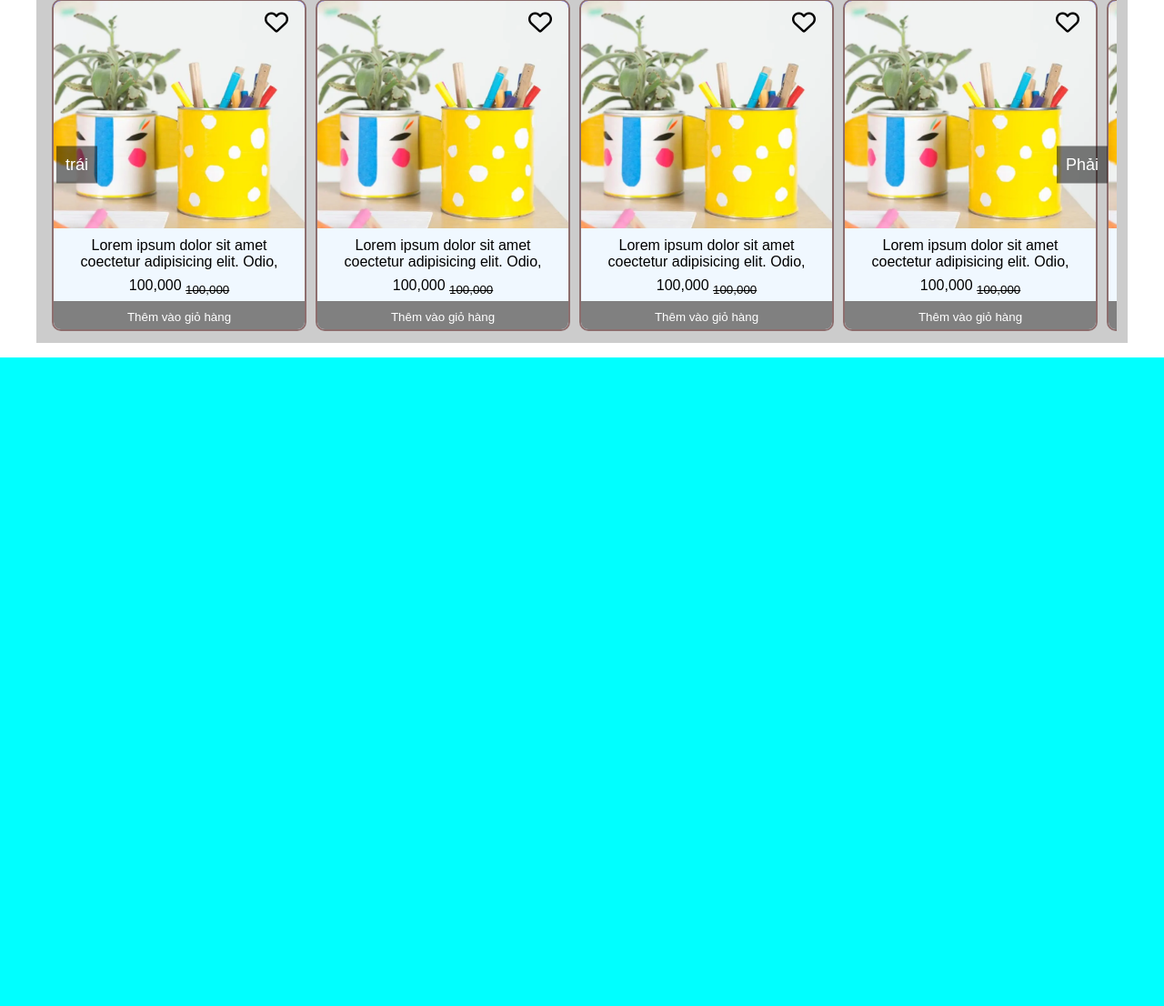
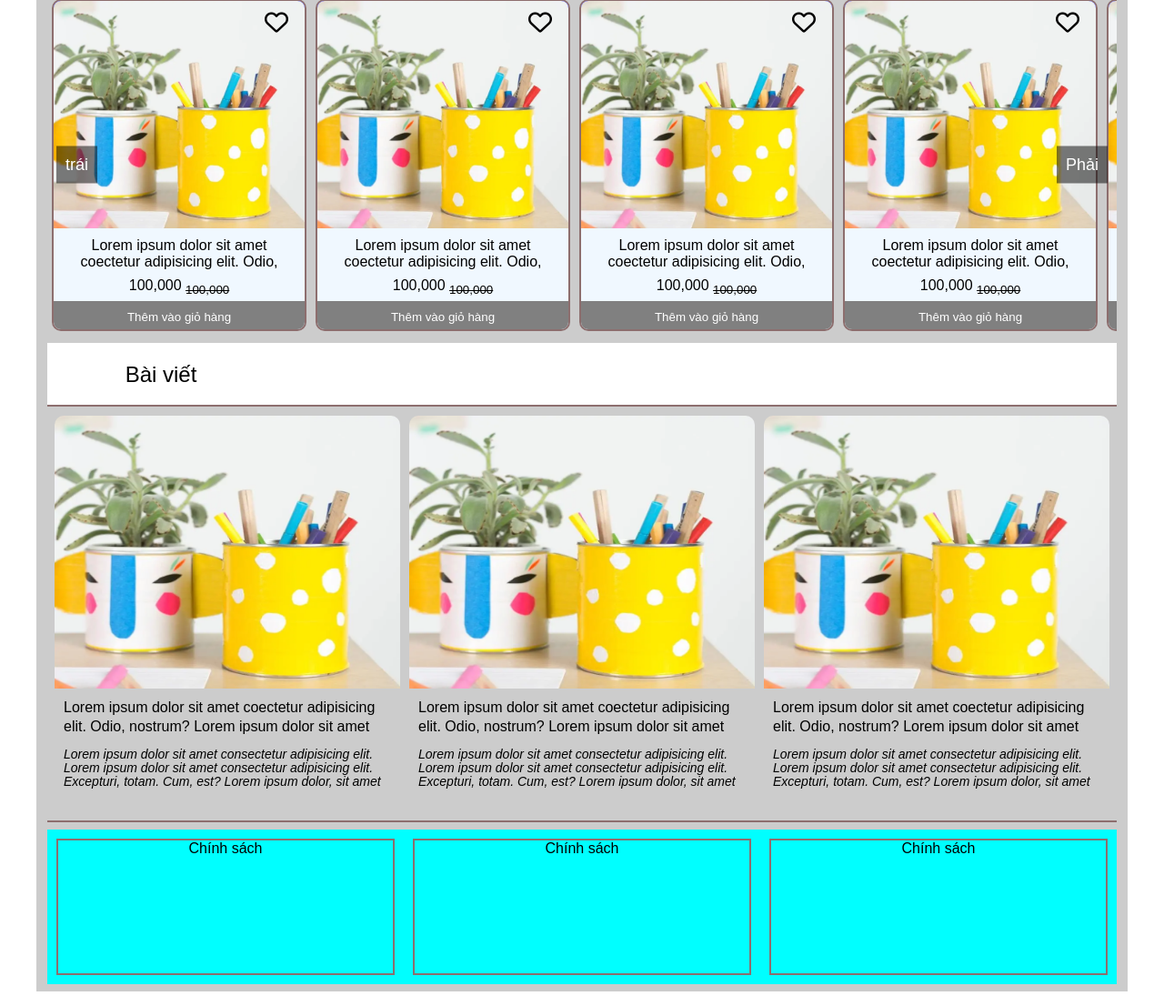
Before and after one commit to hOOANGhUUUY/duan1, a PHP site: page /html/index.html in a window 1280 px wide. Shown: the part 1623-2729 px from the top of the page at 91% size. Before the commit the page ends 2016 px from the top, so only its background shows below. Run offline with PHP 8.4, Linux system fonts and the light colour scheme; some libraries are stand-ins or nearby versions.

Commit message:
Hoàn thiện

```diff
--- a/css/index.css
+++ b/css/index.css
@@ -649,6 +649,99 @@
 
     /* end sản phẩm hot  */
 
+
+    /* bài viết  */
+    .box-post{
+        margin-top: 10px;
+        width: 100%;
+        height: auto;
+        /* background-color: aquamarine; */
+        display: flex;
+        justify-content: center;
+        flex-wrap: wrap;
+        gap: 10px;
+        border-bottom: 2px solid #8D6E6E;
+    }
+    .post{
+        width: 380px;
+        height: 445px;
+        /* background-color: blue; */
+        border-radius: 10px;
+        overflow: hidden;
+    }
+
+    .post .img-post {
+        width: 380px;
+        height: 300px;
+        /* background-color: blue; */
+        overflow: hidden;
+    }
+
+    .post .img-post img {
+        width: 100%;
+        height: 100%;
+
+    }
+
+    .post .name-post {
+        width: 100%;
+        height: 55px;
+        padding: 10px;
+        font-size: 16px;
+        line-height: 21px;
+        overflow: hidden;
+        display: -webkit-box;
+        -webkit-box-orient: vertical;
+        text-overflow: ellipsis;
+        text-align: left;
+    }
+    .post .name-post a {
+        display: block;
+        font-weight: 540;
+        font-size: 16px;
+        color: black;
+        text-decoration: none;
+    }
+    .post .description{
+        width: 100%;
+        height: 55px;
+        padding: 10px;
+        font-size: 14px;
+        line-height: 15px;
+        overflow: hidden;
+        display: -webkit-box;
+        -webkit-box-orient: vertical;
+        text-overflow: ellipsis;
+        text-align: left;
+    }
+
+    .post .description span{
+        font-style: italic;
+        font-weight: 400;
+
+    }
+    /* end bài viết  */
+
+
+    /* bố cục chính sách */
+    #box-policy-home{
+        width: 100%;
+        /* height: 500px; */
+        background-color: aqua;
+        display: flex;
+        justify-content: center;
+    }
+    #box-policy-home .box-policy{
+        width: 380px;
+        height: 150px;
+        margin: 10px;
+        /* background-color: blue; */
+        border: 2px solid #8D6E6E;
+
+
+    }
+    /* end bố cục chính sách */
+
     /* End css main  */
 }
 
--- a/html/index.html
+++ b/html/index.html
@@ -337,7 +337,7 @@
 
                                 // Đặt số sản phẩm hiển thị tối đa (4 sản phẩm trong một lần)
                                 const maxVisibleProducts = 4;
-                                const totalProducts = document.querySelectorAll('.product').length;
+                                const totalProducts = productsContainer.querySelectorAll('.product').length;
                                 console.log(totalProducts);
 
                                 const totalVisibleWidth = maxVisibleProducts * 280; // Tổng chiều rộng của các sản phẩm hiển thị
@@ -360,6 +360,72 @@
                             </script>
                         </div>
                     </section>
+                    <section id="box-post-home" class="col l-12">
+                        <div class="title-box">
+                            <h3>Bài viết</h3>
+                        </div>
+                        <div class="box-post">
+                            <div class="post">
+                                <div class="img-post">
+                                    <a href="#"><img src="/image/y-tuong-lam-do-handmade-2.webp" alt=""></a>
+
+                                </div>
+                                <div class="name-post">
+                                    <a href="#">Lorem ipsum dolor sit amet coectetur adipisicing elit. Odio, nostrum?
+                                        Lorem
+                                        ipsum dolor sit amet consectetur, adipisicing elit. Doloribus,
+                                        recusandae.</a>
+                                </div>
+                                <div class="description">
+                                    <span>Lorem ipsum dolor sit amet consectetur adipisicing elit. Lorem ipsum dolor sit amet consectetur adipisicing elit. Excepturi, totam.
+                                         Cum, est? Lorem ipsum dolor, sit amet consectetur adipisicing elit. Odit, veritatis.</span>
+                                </div>
+                            </div>
+                            <div class="post">
+                                <div class="img-post">
+                                    <a href="#"><img src="/image/y-tuong-lam-do-handmade-2.webp" alt=""></a>
+
+                                </div>
+                                <div class="name-post">
+                                    <a href="#">Lorem ipsum dolor sit amet coectetur adipisicing elit. Odio, nostrum?
+                                        Lorem
+                                        ipsum dolor sit amet consectetur, adipisicing elit. Doloribus,
+                                        recusandae.</a>
+                                </div>
+                                <div class="description">
+                                    <span>Lorem ipsum dolor sit amet consectetur adipisicing elit. Lorem ipsum dolor sit amet consectetur adipisicing elit. Excepturi, totam.
+                                         Cum, est? Lorem ipsum dolor, sit amet consectetur adipisicing elit. Odit, veritatis.</span>
+                                </div>
+                            </div>
+                            <div class="post">
+                                <div class="img-post">
+                                    <a href="#"><img src="/image/y-tuong-lam-do-handmade-2.webp" alt=""></a>
+
+                                </div>
+                                <div class="name-post">
+                                    <a href="#">Lorem ipsum dolor sit amet coectetur adipisicing elit. Odio, nostrum?
+                                        Lorem
+                                        ipsum dolor sit amet consectetur, adipisicing elit. Doloribus,
+                                        recusandae.</a>
+                                </div>
+                                <div class="description">
+                                    <span>Lorem ipsum dolor sit amet consectetur adipisicing elit. Lorem ipsum dolor sit amet consectetur adipisicing elit. Excepturi, totam.
+                                         Cum, est? Lorem ipsum dolor, sit amet consectetur adipisicing elit. Odit, veritatis.</span>
+                                </div>
+                            </div>
+                        </div>
+                    </section>
+                    <section id="box-policy-home" class="col l-12">
+                        <div class="box-policy">
+                            Chính sách
+                        </div>
+                        <div class="box-policy">
+                            Chính sách
+                        </div>
+                        <div class="box-policy">
+                            Chính sách
+                        </div>
+                    </section>
                 </main>
             </div>
         </div>
```
